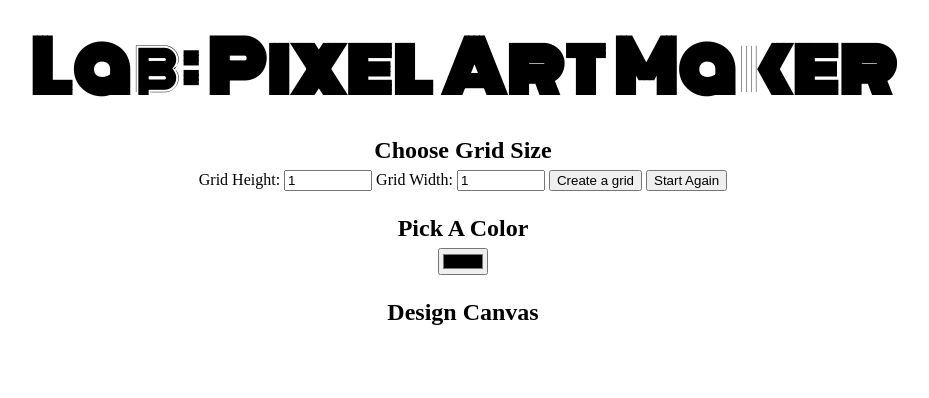
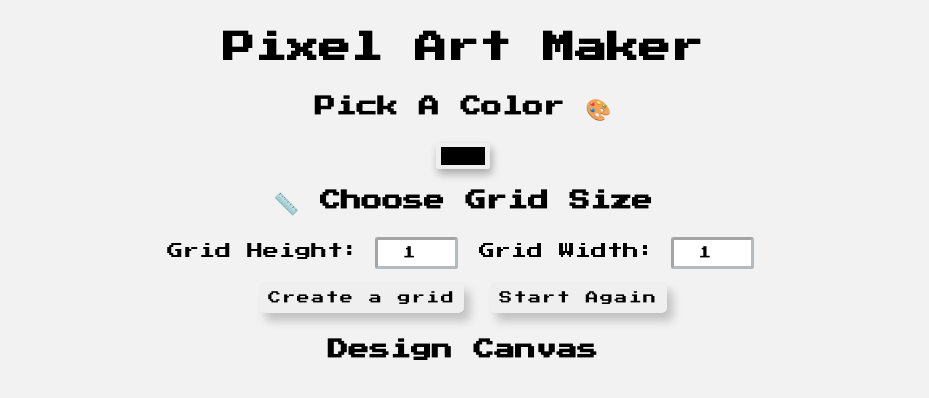
Before and after one commit to elena-in-code/Pixel-Art-Maker-, a plain HTML site: page index.html in a window 1280 px wide. Shown: the whole page, without its empty margins (177-1106 px from the left). Drawn offline with nearby package versions, Linux system fonts and the light colour scheme.

Commit message:
styling done

```diff
--- a/assets/styles.css
+++ b/assets/styles.css
@@ -1,30 +1,86 @@
 body {
     text-align: center;
+    font-family: 'Press Start 2P', cursive;
+    background: rgb(242,242,242);
 }
 
 h1 {
-    font-family: Monoton;
-    font-size: 70px;
-    margin: 0.2em;
+    font-size: 2em;
+    margin: 1em 0 1em;
 }
 
 h2 {
-    margin: 1em 0 0.25em;
+    margin: 1em 0 1em;
+    font-size: 1.3em;
 }
 
-h2:first-of-type {
-    margin-top: 0.5em;
+input[type="color"] {
+    -webkit-appearance: none;
+    border: 0.12rem solid transparent;
+    border-radius: 0.2em;
+    width: 4em;
+    height: 2em;
+    box-shadow: 2px 5px 8px 0px rgba(0,0,0,.3);
+}
+
+input[type="color"]:hover{
+    box-shadow: 2px 5px 8px 0px rgba(0,0,0,.6);
+    transition: all 0.6s ease;
+    width: 10em;
+}
+input[type="color"]::-webkit-color-swatch-wrapper {
+    padding: 2px;
+}
+input[type="color"]::-webkit-color-swatch {
+    border: none;
+}
+
+label{
+    padding: 10px 0px 8px 0px;
+}
+
+input[type=number] {
+    width: 6em;
+    margin: 0px 5px 8px 0px;
+    font-size: .8em;
+    text-align: center;
+    border-radius: 0.2em;
+    border: 3px inset rgba(46,61,73,0.35);
+    font-family: 'Press Start 2P', cursive;
+    padding: 0.5em 0;
+}
+button {
+    font-family: 'Press Start 2P', cursive;
+    padding: 8px;
+    margin: 5px;
+    border-radius: 0.2em;
+    background-color: background: rgb(198,198,198);
+    border: 0.12rem solid transparent;
+    color: black;
+    box-shadow: 6px 8px 10px 0px rgba(0,0,0,.2);
+    border-radius: 0.35rem;
+    letter-spacing: 0.1rem;
+    font-size: .8em;
+    text-align: center;
+}
+button:hover {
+    box-shadow: 1px 3px 10px 0px rgba(0,0,0,.2);
+    transition: all 0.4s ease;
+    background-color: rgba(0,0,0,1);
+    color: white;
 }
 
 table,
 tr,
 td {
-    border: 1px solid black;
+    border: 2px solid black;
 }
 
 table {
     border-collapse: collapse;
+    border: 1px solid red;
     margin: 0 auto;
+    padding: 5px;
 }
 
 tr {
@@ -34,7 +90,3 @@ tr {
 td {
     width: 20px;
 }
-
-input[type=number] {
-    width: 6em;
-}
--- a/index.html
+++ b/index.html
@@ -2,26 +2,27 @@
 <html>
 <head>
     <title>Pixel Art Maker!</title>
-    <link rel="stylesheet" href="https://fonts.googleapis.com/css?family=Monoton">
+    <link href="https://fonts.googleapis.com/css?family=Press+Start+2P" rel="stylesheet">
     <link rel="stylesheet" href="assets/styles.css">
 </head>
 <body>
-    <h1>Lab: Pixel Art Maker</h1>
+    <h1> Pixel Art Maker </h1>
 
-    <h2>Choose Grid Size</h2>
+    <h2>Pick A Color 🎨</h2>
+    <input type="color" id="colorPicker">
+
+    <h2>📏 Choose Grid Size </h2>
     <form id="sizePicker">
-        Grid Height:
+        <label>Grid Height:</label>
         <input type="number" id="input_height" name="height" min="1" value="1" max="120">
-        Grid Width:
-        <input type="number" id="input_width" name="width" min="1" value="1" max="120">
+        <label>Grid Width:</label>
+        <input type="number" id="input_width" name="width" min="1" value="1" max="120"><br>
         <button id="input_submit"> Create a grid </button>
         <button id="input_reset"> Start Again </button>
     </form>
 
-    <h2>Pick A Color</h2>
-    <input type="color" id="colorPicker">
 
-    <h2>Design Canvas</h2>
+    <h2> Design Canvas </h2>
     <table id="pixel_canvas"></table>
 
     <script src="https://cdnjs.cloudflare.com/ajax/libs/jquery/3.2.1/jquery.min.js"></script>
```
